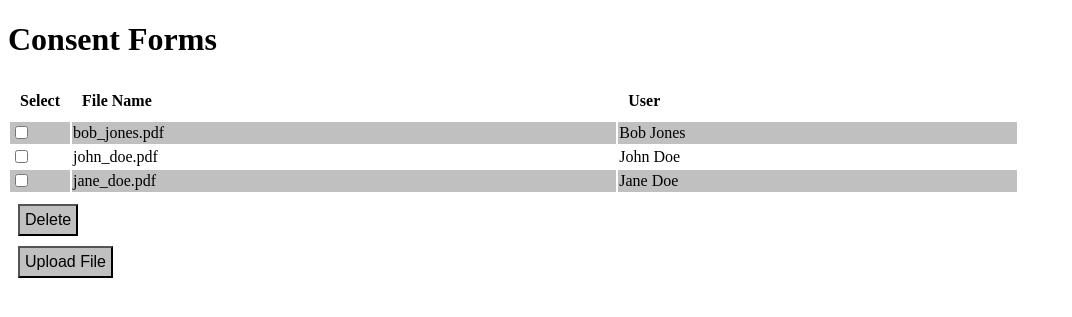
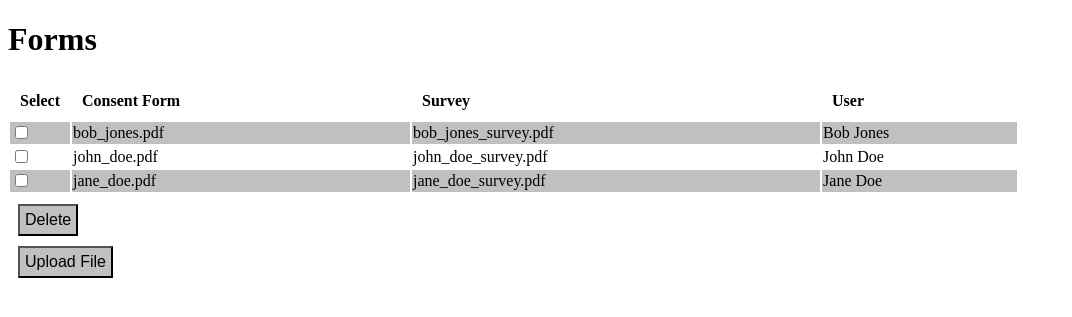
Before and after one commit to ThomasNels/EmotiGame, a Flask app: page /admin in a window 1280 px wide. Shown: the part 47-364 px from the top of the page, without its empty margins (0-1072 px from the left). Run offline with Flask 3, Linux system fonts and the light colour scheme; the visitor is signed in with stand-in values (Sample User, id 1); parts of the project's set-up code (start-up, migrations or seed data) failed here and were passed over.

Commit message:
small admin change, fixed login error message

```diff
--- a/website/sessionManager.py
+++ b/website/sessionManager.py
@@ -43,7 +43,7 @@ class sessionManager(View):
             session['user_id'] = self.user_id
             return redirect(url_for('index'))
         else:
-            return render_template('login.html', error_message=error_message)
+            return render_template('login.html', error_message="Incorrect Username and/or password")
 
     #log out function
     def logout(self):
--- a/website/templates/admin.html
+++ b/website/templates/admin.html
@@ -4,14 +4,15 @@
 {% block content %}
 <link rel="stylesheet" href="{{ url_for('static', filename='css/admin.css') }}">
     <h1>
-        Consent Forms
+        Forms
     </h1>
     <!-- TODO: get forms from database to display on page -->
     <form method="POST">
         <table class="documents">
             <thead>
                 <th class="input">Select</th>
-                <th>File Name</th>
+                <th>Consent Form</th>
+                <th>Survey</th>
                 <th>User</th>
             </thead>
             <tbody>
@@ -21,18 +22,21 @@
                     <td class="input"><input type="checkbox"
                         name="files_to_delete"></td>
                     <td>bob_jones.pdf</td>
+                    <td>bob_jones_survey.pdf</td>
                     <td>Bob Jones</td>
                 </tr>
                 <tr>
                     <td class="input"><input type="checkbox"
                         name="files_to_delete"></td>
                     <td>john_doe.pdf</td>
+                    <td>john_doe_survey.pdf</td>
                     <td>John Doe</td>
                 </tr>
                 <tr>
                     <td class="input"><input type="checkbox"
                         name="files_to_delete"></td>
                     <td>jane_doe.pdf</td>
+                    <td>jane_doe_survey.pdf</td>
                     <td>Jane Doe</td>
                 </tr>
             </tbody>
```
